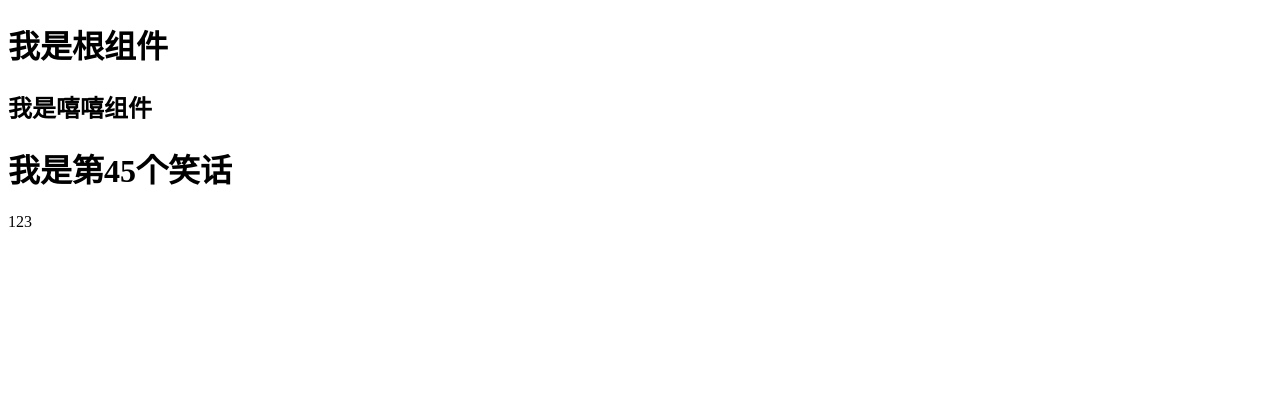
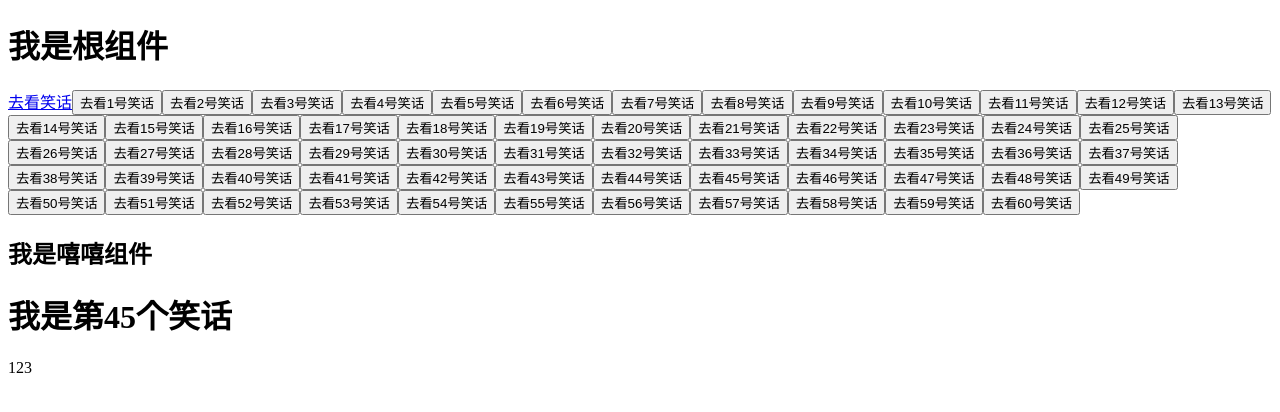
Before and after one commit to neill070308049/vue_project_1, a Vue app: page /#/xixi/45 in a window 1280 px wide. Shown: the top 412 px of the page. Built offline with nearby package versions, Linux system fonts and the light colour scheme; what view-design would draw is missing.

Commit message:
路由在html和js中实现跳转

```diff
--- a/src/App.vue
+++ b/src/App.vue
@@ -1,13 +1,24 @@
 <template>
   <div>
     <h1>我是根组件</h1>
+    <router-link :to="{'name': 'xiaohua', 'params': {id: 45}}">去看笑话</router-link>
+    <button v-for="i in 60" :key="i" @click="go(i)">去看{{i}}号笑话</button>
     <router-view></router-view>
   </div>
 </template>
 
 <script>
   export default {
-
+      methods: {
+        go(n){
+          this.$router.push({
+            name:'xiaohua',
+            params: {
+              id: n
+            }
+          })
+        }
+      },
   }
 </script>
 
--- a/src/views/Xiaohua.vue
+++ b/src/views/Xiaohua.vue
@@ -13,6 +13,8 @@
             }
         },
         created() {
+            console.log(this.$router);
+            console.log(this.$route);
             this.id = (this.$route.params.id);
         },
     }
```
